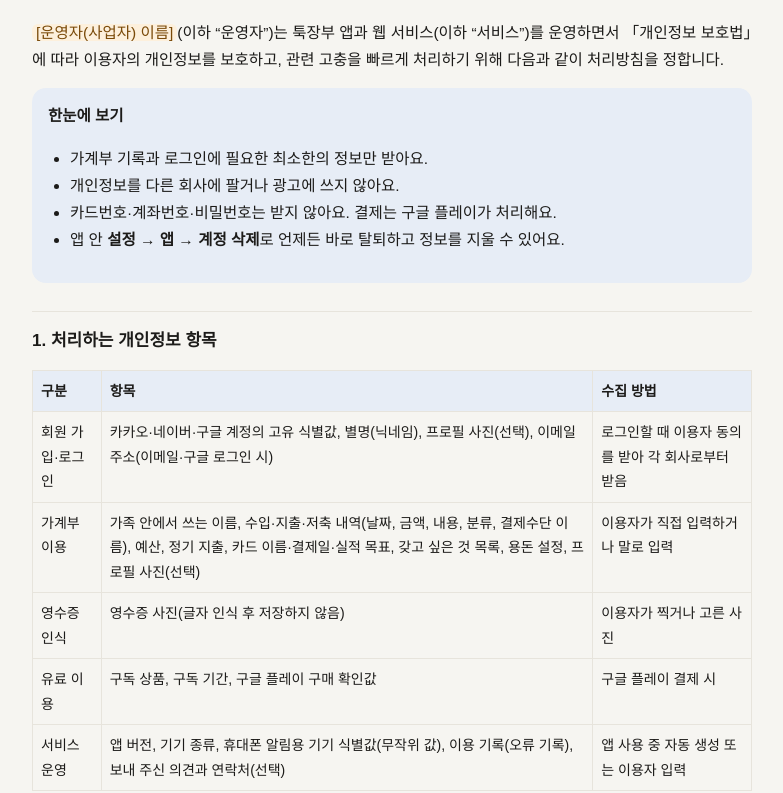
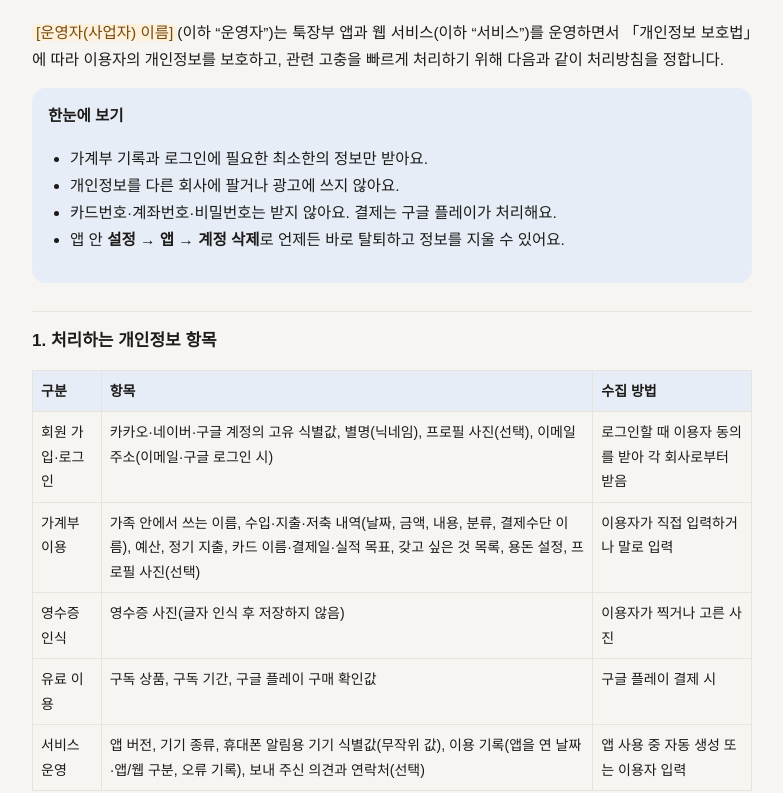
Before and after one commit to oddman-kr/tukjangbu, a plain HTML site: page privacy.html in a window 1280 px wide. Shown: the part 159-952 px from the top of the page, without its empty margins (248-1031 px from the left). Drawn offline with Linux system fonts and the light colour scheme.

Commit message:
개인정보처리방침: 접속 날짜 기록 명시
Co-Authored-By: Claude Opus 5.5 <noreply@anthropic.com>
Claude-Session: https://claude.ai/code/session_01QfphkyRCDMnZKC4oEVejn8

```diff
--- a/privacy.html
+++ b/privacy.html
@@ -23,7 +23,7 @@ a{color:var(--pri)} ol,ul{padding-left:22px} .tbl{overflow-x:auto}
 <tr><td>가계부 이용</td><td>가족 안에서 쓰는 이름, 수입·지출·저축 내역(날짜, 금액, 내용, 분류, 결제수단 이름), 예산, 정기 지출, 카드 이름·결제일·실적 목표, 갖고 싶은 것 목록, 용돈 설정, 프로필 사진(선택)</td><td>이용자가 직접 입력하거나 말로 입력</td></tr>
 <tr><td>영수증 인식</td><td>영수증 사진(글자 인식 후 저장하지 않음)</td><td>이용자가 찍거나 고른 사진</td></tr>
 <tr><td>유료 이용</td><td>구독 상품, 구독 기간, 구글 플레이 구매 확인값</td><td>구글 플레이 결제 시</td></tr>
-<tr><td>서비스 운영</td><td>앱 버전, 기기 종류, 휴대폰 알림용 기기 식별값(무작위 값), 이용 기록(오류 기록), 보내 주신 의견과 연락처(선택)</td><td>앱 사용 중 자동 생성 또는 이용자 입력</td></tr>
+<tr><td>서비스 운영</td><td>앱 버전, 기기 종류, 휴대폰 알림용 기기 식별값(무작위 값), 이용 기록(앱을 연 날짜·앱/웹 구분, 오류 기록), 보내 주신 의견과 연락처(선택)</td><td>앱 사용 중 자동 생성 또는 이용자 입력</td></tr>
 </table></div>
 <p>음성 입력은 휴대폰의 음성 인식 기능으로 글자로 바뀐 뒤 서비스에 전달되며, 운영자는 음성 자체를 받거나 저장하지 않습니다.</p>
 
```
